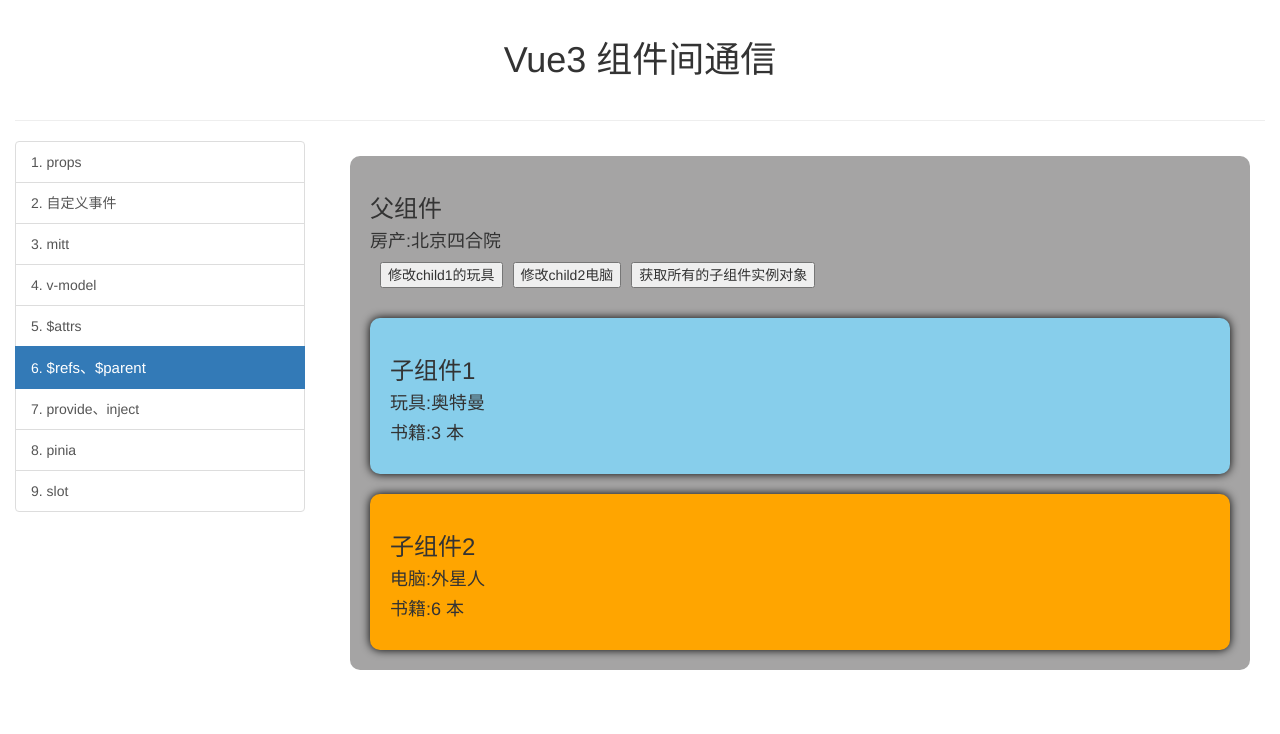
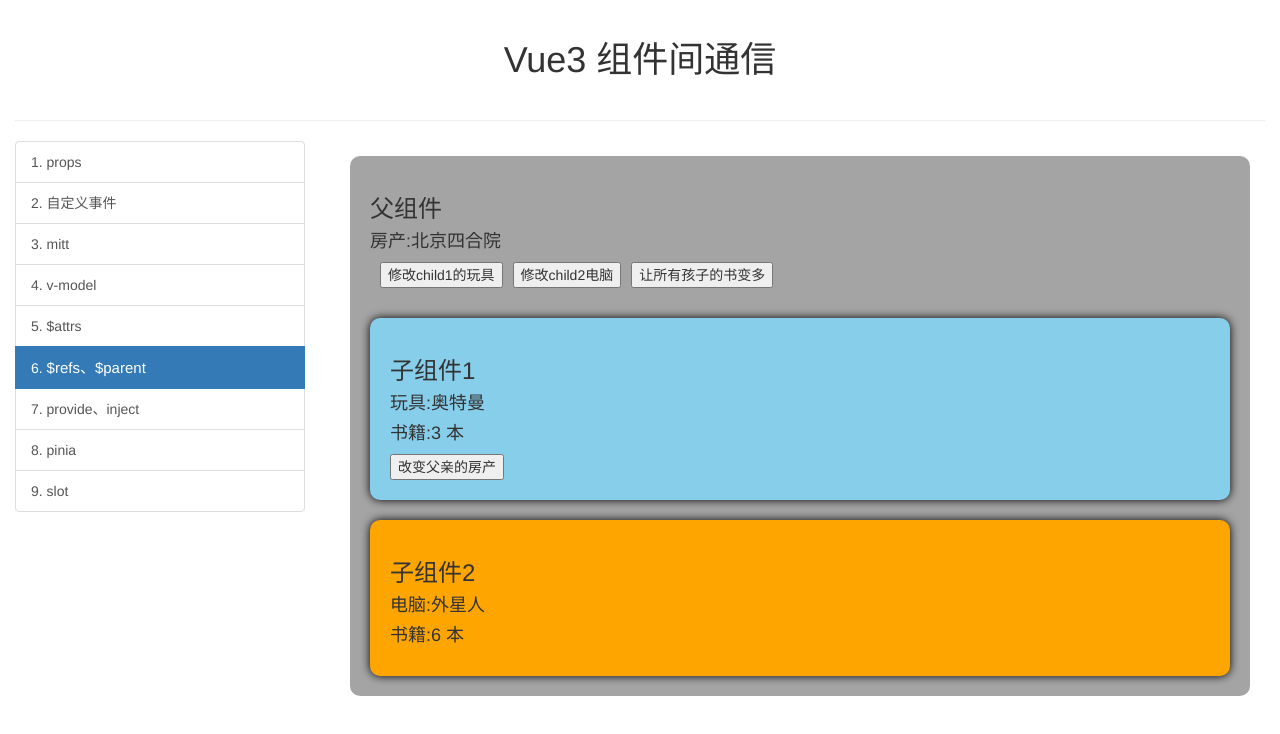
Before and after one commit to ZhouChenxing-Joe/vue3route, a Vue app: page /ref-parent in a window 1280 px wide. Shown: the top 734 px of the page. Built offline with nearby package versions, Linux system fonts and the light colour scheme.

Commit message:
version 63

```diff
--- a/src/pages/06_$refs-$parent/Child1.vue
+++ b/src/pages/06_$refs-$parent/Child1.vue
@@ -3,6 +3,7 @@
     <h3>子组件1</h3>
 	<h4>玩具:{{ toy }}</h4>
 	<h4>书籍:{{ book }} 本</h4>
+	<button @click="changeHouse($parent)">改变父亲的房产</button>
   </div>
 </template>
 
@@ -15,6 +16,10 @@ let book = ref(3)
 //把数据交给外部
 defineExpose({toy,book})
 
+function changeHouse(parent:any){
+	parent.house = '深圳大别墅'
+}
+
 </script>
 
 <style scoped>
--- a/src/pages/06_$refs-$parent/Father.vue
+++ b/src/pages/06_$refs-$parent/Father.vue
@@ -4,11 +4,14 @@
 		<h4>房产:{{ house }}</h4>
 		<button @click="changeToy">修改child1的玩具</button>
 		<button @click="changeCom">修改child2电脑</button>
-		<button @click="getAllChild($refs)">获取所有的子组件实例对象</button>
+
+		<!-- $refs 用于父传子
+			$parent 用于子传父 -->
+		<button @click="getAllChild($refs)">让所有孩子的书变多</button>
 
 		<!-- 这里的ref是给子组件打标识的 -->
-		<Child1 ref="c1"/>
-		<Child2 ref="c2"/>
+		<Child1 ref="c1" />
+		<Child2 ref="c2" />
 	</div>
 </template>
 
@@ -23,15 +26,20 @@
 let house = ref('北京四合院')
 
 //方法
-	function changeToy(){
+function changeToy() {
 	c1.value.toy = '变形金刚'
 }
-	function changeCom(){
+function changeCom() {
 	c2.value.computer = '拯救者'
 }
-	function getAllChild(refs:object){
-		console.log(refs)
+function getAllChild(refs:{[key:string]:any}) {
+	for (let key in refs) {
+		refs[key].book += 3
 	}
+}
+
+//向外部提供数据
+defineExpose({house})
 </script>
 
 <style scoped>
```
Lines whose indentation alone changed are shown as unchanged.
